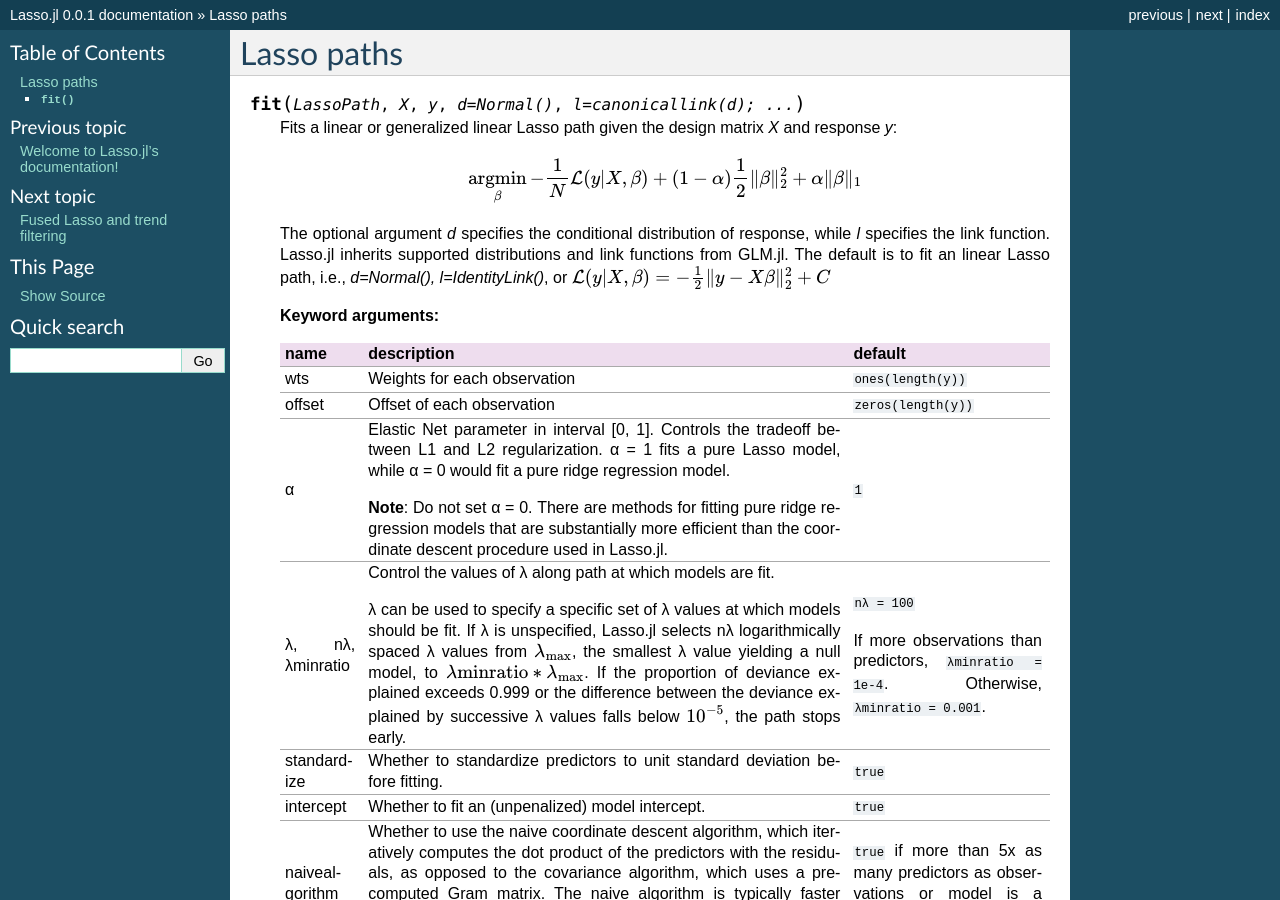
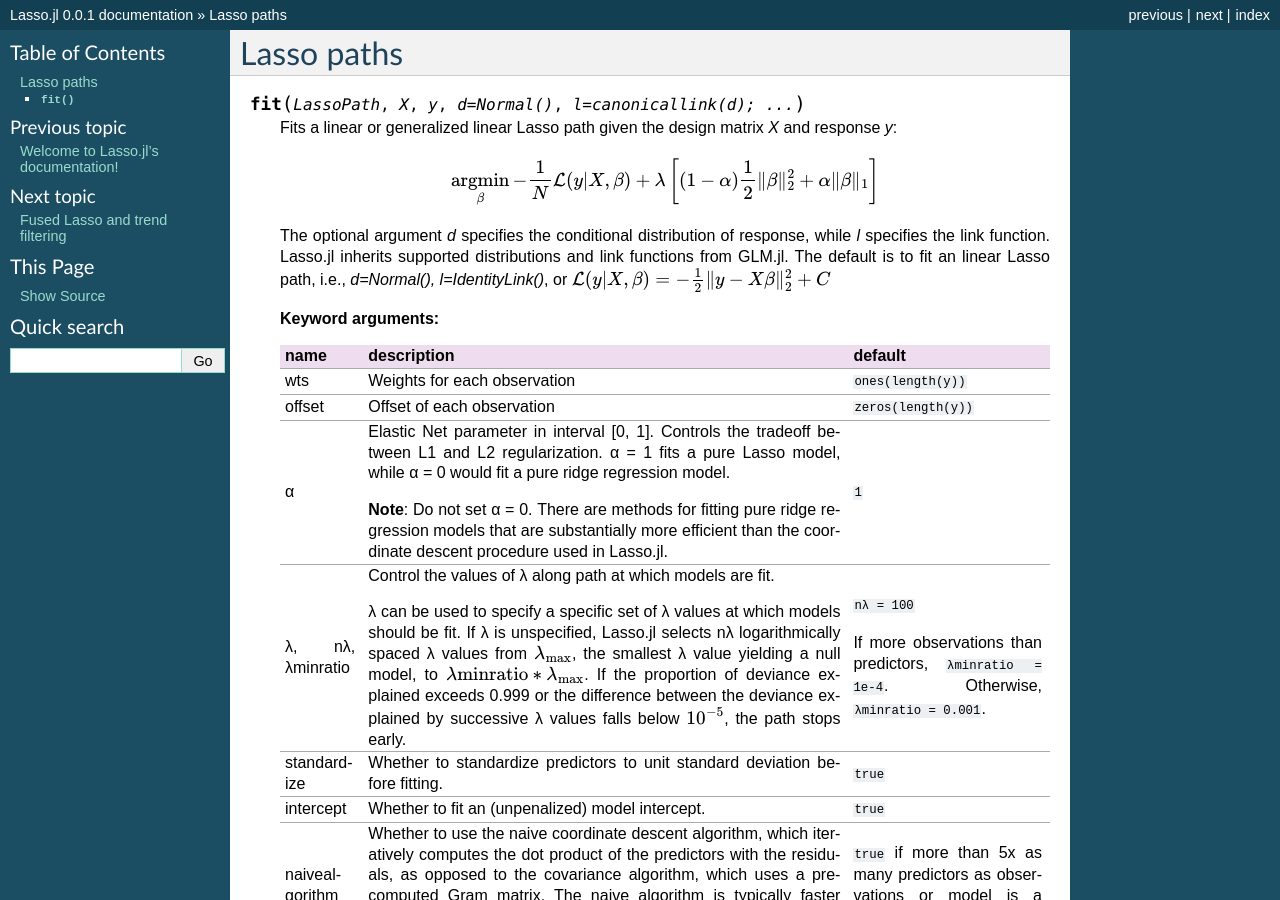
Before and after one commit to JuliaStats/Lasso.jl, a Sphinx documentation site: the page built from doc/lasso.rst, in a window 1280 px wide and 900 px high. Built offline with Sphinx 7.4.7, drawn with Linux system fonts in a browser that asks for light colours.

Commit message:
lambda was missing

```diff
--- a/doc/lasso.rst
+++ b/doc/lasso.rst
@@ -6,7 +6,7 @@
     Fits a linear or generalized linear Lasso path given the design
     matrix `X` and response `y`:
 
-    .. math:: \underset{\beta}{\operatorname{argmin}} -\frac{1}{N} \mathcal{L}(y|X,\beta) + (1-\alpha)\frac{1}{2}\|\beta\|_2^2 + \alpha\|\beta\|_1
+    .. math:: \underset{\beta}{\operatorname{argmin}} -\frac{1}{N} \mathcal{L}(y|X,\beta) + \lambda\left[(1-\alpha)\frac{1}{2}\|\beta\|_2^2 + \alpha\|\beta\|_1\right]
 
     The optional argument `d` specifies the conditional distribution of
     response, while `l` specifies the link function. Lasso.jl inherits
```
